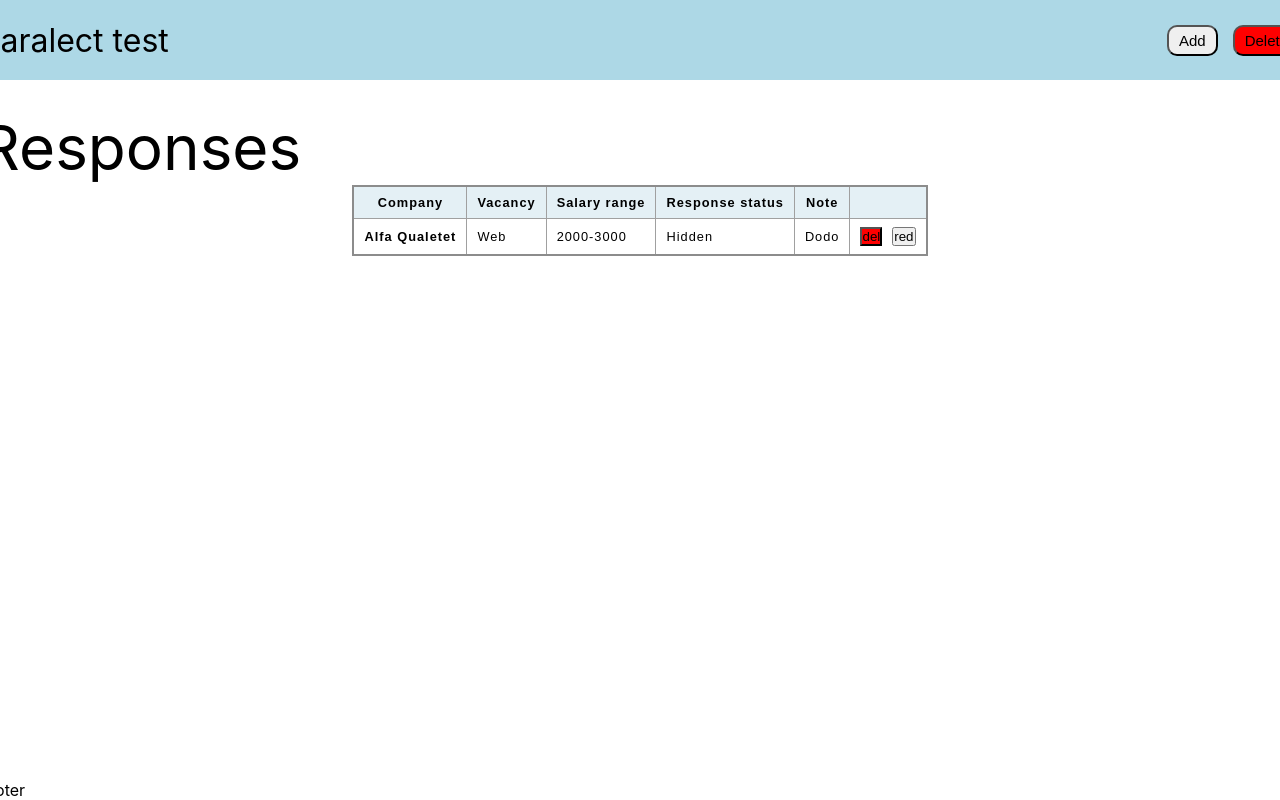
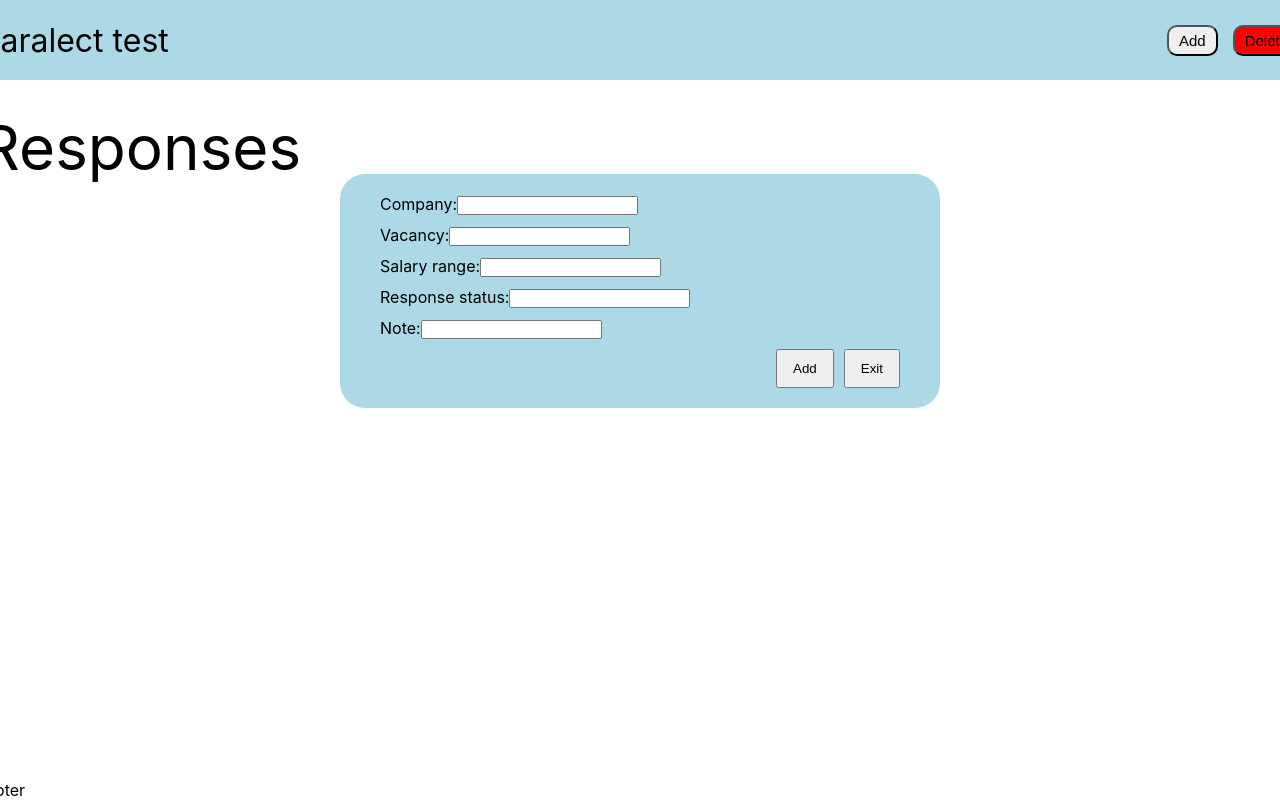
Before and after one commit to samolazoff/paralect-test, a React (Create React App) app in the folder client/: page / in a window 1280 px wide. Shown: the top 800 px of the page. Built offline with nearby package versions, Linux system fonts and the light colour scheme.

Commit message:
Add form

```diff
--- a/client/src/pages/Home/Home.jsx
+++ b/client/src/pages/Home/Home.jsx
@@ -43,9 +43,34 @@ function Home() {
                                 </div>
                             </td>
                         </tr>
-
                     </tbody>
                 </table>
+                <form action="/" method="post" className='form-add'>
+                    <div className="wrap-input">
+                        <label for="name_company">Company:</label>
+                        <input type="text" id="name_company" name="name_company" required/>
+                    </div>
+                    <div className="wrap-input">
+                        <label for="name_vacancy">Vacancy:</label>
+                        <input type="text" id="name_vacancy" name="name_vacancy" required/>
+                    </div>
+                    <div className="wrap-input">
+                        <label for="salary">Salary range:</label>
+                        <input type="number" id="salary" name="salary" required/>
+                    </div>
+                    <div className="wrap-input">
+                        <label for="response_status">Response status:</label>
+                        <input type="text" id="response_status" name="response_status" required/>
+                    </div>
+                    <div className="wrap-input">
+                        <label for="note">Note:</label>
+                        <input type="text" id="note" name="note" required/>
+                    </div>
+                    <div className="form-add-btn-box">
+                        <button type="submit">Add</button>
+                        <button type="submit">Exit</button>
+                    </div>
+                </form>
             </main>
             <footer className="app-footer container">footer</footer>
        </div>
--- a/client/src/pages/Home/Home.scss
+++ b/client/src/pages/Home/Home.scss
@@ -37,6 +37,7 @@ li{
     }
 
     &-main{
+        position: relative;
         display: flex;
         flex-direction: column;
         justify-content: flex-start;
@@ -101,3 +102,26 @@ li{
 .title-block{
     font-size: 62px;
 }
+
+.form-add{
+    position: absolute;
+    display: flex;
+    flex-direction: column;
+    justify-content: start;
+    gap: 10px;
+    width: 600px;
+    padding: 20px 40px;
+    top: 10%;
+    border-radius: 25px;
+    background-color: lightblue;
+    .form-add-btn-box{
+        display: flex;
+        justify-content: start;
+        align-self: flex-end;
+        gap: 10px;
+        button{
+            padding: 10px 15px;
+        }
+    }
+
+}
```
